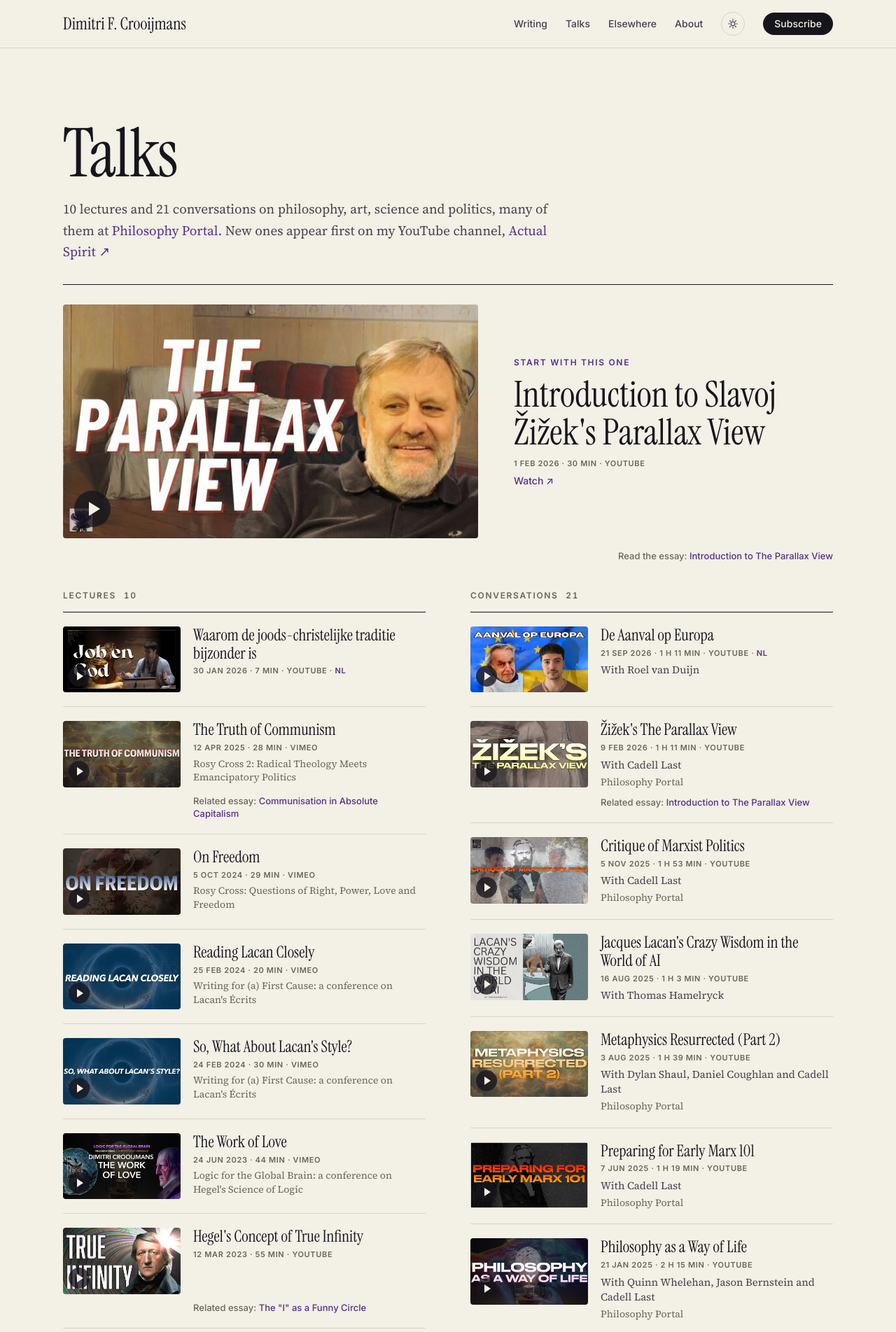
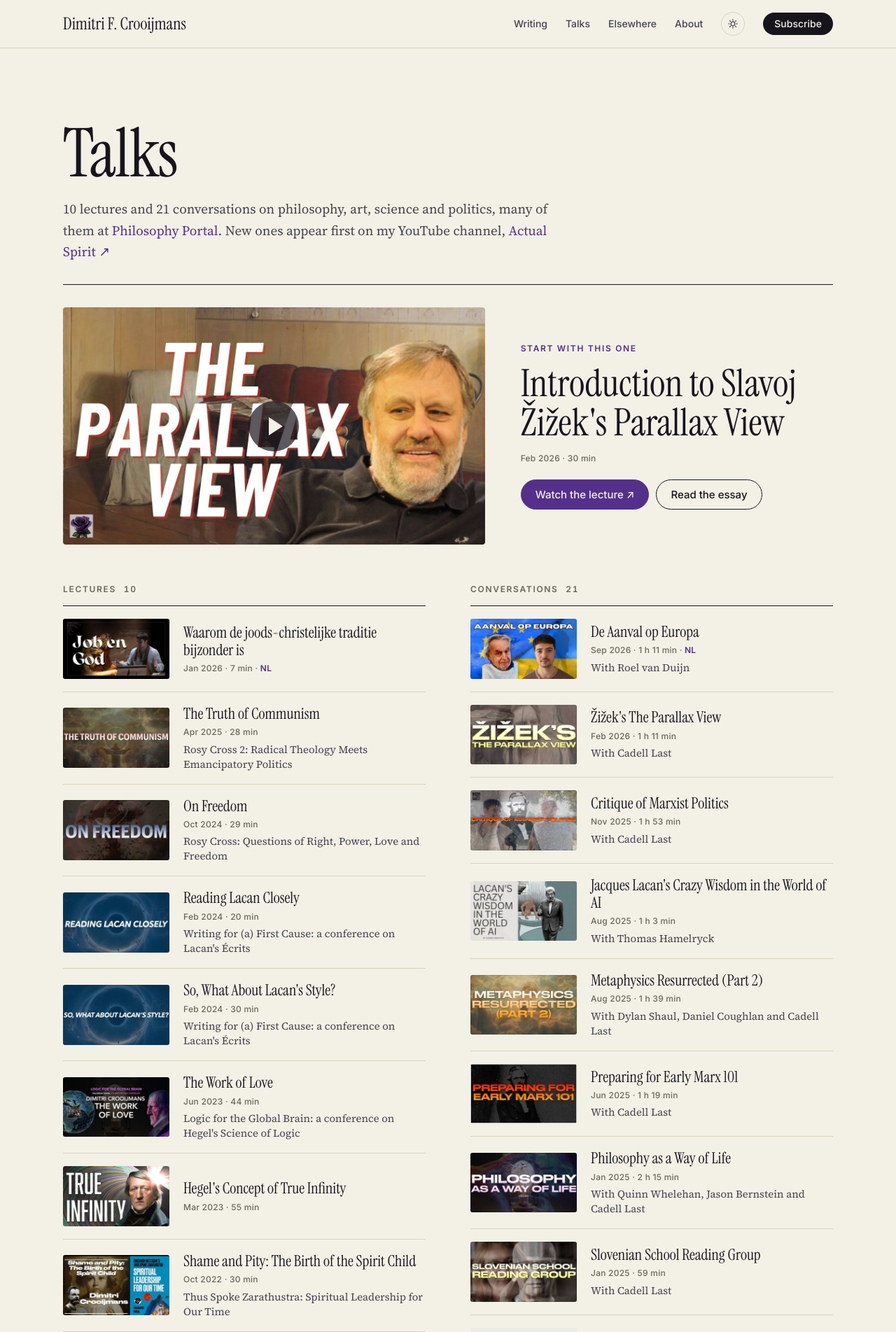
Before and after one commit to dialectmaterial/dialectmaterial.github.io, a Jekyll site: the page built from talks.html, in a window 1280 px wide. Shown: the top 1903 px of the page at 70% size. Built offline with Jekyll 4.4.1, drawn with Linux system fonts in a browser that asks for light colours; some of the changed text lies outside the part shown.

Commit message:
Talks: calmer list
- Each video: thumbnail, title, one line of date and length, one line of who or where
- No platform labels, host lines, related-essay lines or play badges in the lists
- Featured talk: sharper image, Watch and Read the essay buttons

Co-Authored-By: Claude Opus 5.5 <noreply@anthropic.com>

```diff
--- a/_includes/talk-list.html
+++ b/_includes/talk-list.html
@@ -4,14 +4,12 @@
   {%- if v.thumb == include.skip %}{% continue %}{% endif %}
   <li{% if v.lang %} lang="{{ v.lang }}"{% endif %}>
     <a class="talk" href="{{ v.url }}">
-      <span class="thumb"><img src="/assets/talks/{{ v.thumb }}.jpg" alt="" loading="lazy" width="640" height="360"><span class="play" aria-hidden="true"></span></span>
+      <img src="/assets/talks/{{ v.thumb }}.jpg" alt="" loading="lazy" width="640" height="360">
       <span class="body">
         <span class="t">{{ v.title }}</span>
         {% include talk-meta.html v=v %}
       </span>
     </a>
-    {%- if v.essay %}{% assign eu = "/articles/" | append: v.essay | append: "/" %}{% assign e = site.posts | where: "url", eu | first %}{% if e %}
-    <p class="talk-essay" lang="en">Related essay: <a href="{{ e.url }}">{{ e.title }}</a></p>{% endif %}{% endif %}
   </li>
   {%- endfor %}
 </ol>
--- a/_includes/talk-meta.html
+++ b/_includes/talk-meta.html
@@ -1,6 +1,4 @@
 {%- assign v = include.v -%}
-{%- if v.url contains "vimeo.com" %}{% assign where = "Vimeo" %}{% else %}{% assign where = "YouTube" %}{% endif -%}
 {%- if v.minutes >= 60 %}{% assign h = v.minutes | divided_by: 60 %}{% assign m = v.minutes | modulo: 60 %}{% capture len %}{{ h }} h {{ m }} min{% endcapture %}{% else %}{% capture len %}{{ v.minutes }} min{% endcapture %}{% endif -%}
-<span class="meta">{{ v.date | date: "%-d %b %Y" }}{% if v.minutes %} · {{ len }}{% endif %} · {{ where }}{% if v.lang == "nl" %} · <b>NL</b>{% endif %}</span>
-{% if v.with %}<span class="s">With {{ v.with }}</span>{% endif %}
-{% if v.event %}<span class="s ev">{{ v.event }}</span>{% elsif v.channel == "Philosophy Portal" %}<span class="s ev">Philosophy Portal</span>{% endif %}
+<span class="meta">{{ v.date | date: "%b %Y" }}{% if v.minutes %} · {{ len }}{% endif %}{% if v.lang == "nl" %} · <b>NL</b>{% endif %}</span>
+{% if v.with %}<span class="s">With {{ v.with }}</span>{% elsif v.event %}<span class="s">{{ v.event }}</span>{% endif %}
--- a/assets/style.css
+++ b/assets/style.css
@@ -277,46 +277,43 @@ iframe.spotify { display: block; width: 100%; border: 0; border-radius: 12px; }
 .talks-head h1 { font-size: clamp(56px, 8vw, 96px); }
 .talks-head p { margin: 0; max-width: 38em; color: var(--ink-2); font-size: 19px; }
 .talks-head a { color: var(--accent); text-decoration: none; }
-.thumb { position: relative; display: block; }
-.thumb img { width: 100%; aspect-ratio: 16 / 9; object-fit: cover; border-radius: 4px; }
-.play { position: absolute; left: 8px; bottom: 8px; width: 30px; height: 30px; border-radius: 50%;
-  background: rgba(23, 21, 28, .78); transition: background .15s; }
-.play::after { content: ""; position: absolute; left: 12px; top: 9px; border-style: solid; border-width: 6px 0 6px 9px;
+
+.talk-featured { display: grid; grid-template-columns: minmax(0, 1.35fr) minmax(0, 1fr); gap: clamp(24px, 4vw, 56px); align-items: center;
+  padding: 32px 0 56px; border-top: 1px solid var(--ink); }
+.talk-featured .thumb { position: relative; display: block; }
+.talk-featured img { width: 100%; aspect-ratio: 16 / 9; object-fit: cover; border-radius: 4px; }
+.talk-featured .play { position: absolute; left: 50%; top: 50%; width: 72px; height: 72px; margin: -36px 0 0 -36px; border-radius: 50%;
+  background: rgba(23, 21, 28, .7); transition: background .15s, transform .15s; }
+.talk-featured .play::after { content: ""; position: absolute; left: 29px; top: 23px; border-style: solid; border-width: 13px 0 13px 20px;
   border-color: transparent transparent transparent #f3f0e6; }
-a:hover .play { background: var(--accent); }
-
-.talk-featured { display: grid; grid-template-columns: minmax(0, 1.3fr) minmax(0, 1fr); gap: clamp(24px, 4vw, 56px); align-items: center;
-  padding: 28px 0 40px; border-top: 1px solid var(--ink); margin-bottom: 24px; text-decoration: none; }
-.talk-featured .play { left: 16px; bottom: 16px; width: 52px; height: 52px; }
-.talk-featured .play::after { left: 21px; top: 16px; border-width: 10px 0 10px 16px; }
-.talk-featured .body { display: grid; gap: 10px; }
-.talk-featured .t { font: 400 clamp(34px, 4vw, 52px)/1.05 var(--display); }
-.talk-featured:hover .t { color: var(--accent); }
-.talk-featured .s { color: var(--ink-2); font-size: 17px; }
+.talk-featured .thumb:hover .play { background: var(--accent); transform: scale(1.05); }
+.talk-featured .body { display: grid; gap: 14px; }
+.talk-featured .kicker { margin: 0; }
+.talk-featured h2 { margin: 0; font: 400 clamp(36px, 4.2vw, 56px)/1.04 var(--display); }
+.talk-featured h2 a { text-decoration: none; }
+.talk-featured h2 a:hover { color: var(--accent); }
+.talk-facts { margin: 0; display: grid; gap: 4px; }
+.talk-featured .actions { margin: 8px 0 0; }
 
 .talk-columns { display: grid; grid-template-columns: repeat(2, minmax(0, 1fr)); gap: clamp(32px, 5vw, 72px); align-items: start; }
 .talks-sub { padding-bottom: 14px; border-bottom: 1px solid var(--ink); }
 .talks-sub span { color: var(--muted); margin-left: 6px; font-variant-numeric: tabular-nums; }
 .talk-list { list-style: none; margin: 0; padding: 0; }
-.talk-list > li { padding: 20px 0; border-bottom: 1px solid var(--rule); }
-.talk { display: grid; grid-template-columns: 168px minmax(0, 1fr); gap: 18px; align-items: start; text-decoration: none; }
-.talk .body { display: grid; gap: 5px; min-width: 0; }
-.talk .t { font: 400 23px/1.12 var(--display); }
+.talk-list > li + li { border-top: 1px solid var(--rule); }
+.talk { display: grid; grid-template-columns: 152px minmax(0, 1fr); gap: 20px; align-items: center; padding: 18px 0; text-decoration: none; }
+.talk img { width: 100%; aspect-ratio: 16 / 9; object-fit: cover; border-radius: 3px; transition: opacity .15s; }
+.talk:hover img { opacity: .85; }
+.talk .body { display: grid; gap: 6px; min-width: 0; }
+.talk .t { font: 400 22px/1.15 var(--display); }
 .talk:hover .t { color: var(--accent); }
-.talk .meta, .talk-featured .meta { font-size: 11px; letter-spacing: .06em; }
+.talk .meta, .talk-featured .meta { font: 500 12px/1.3 var(--sans); letter-spacing: .02em; text-transform: none; color: var(--muted); }
 .talk .meta b, .talk-featured .meta b { color: var(--accent); font-weight: 600; }
-.talk .s { color: var(--ink-2); font-size: 15px; line-height: 1.4; }
-.talk .s.ev, .talk-featured .s.ev { color: var(--muted); font-size: 14px; }
-.talk-essay { margin: 10px 0 0 186px; font: 500 13px/1.4 var(--sans); color: var(--muted); }
-.talk-essay a { color: var(--accent); text-decoration: none; }
-.featured-essay { margin: -48px 0 40px; text-align: right; }
-@media (max-width: 760px) { .featured-essay { margin: -24px 0 32px; text-align: left; } }
+.talk .s, .talk-featured .s { color: var(--ink-2); font-size: 15px; line-height: 1.4; }
 @media (max-width: 1000px) { .talk-columns { grid-template-columns: 1fr; } }
-@media (max-width: 760px) { .talk-featured { grid-template-columns: 1fr; } }
+@media (max-width: 760px) { .talk-featured { grid-template-columns: 1fr; padding-bottom: 40px; } }
 @media (max-width: 520px) {
-  .talk { grid-template-columns: 120px minmax(0, 1fr); gap: 14px; }
-  .talk .t { font-size: 20px; }
-  .talk-essay { margin-left: 134px; }
+  .talk { grid-template-columns: 112px minmax(0, 1fr); gap: 14px; }
+  .talk .t { font-size: 19px; }
 }
 .translation { margin: 18px 0 0; font: 500 14px/1.4 var(--sans); }
 .translation a { color: var(--accent); text-decoration: none; }
--- a/talks.html
+++ b/talks.html
@@ -14,16 +14,16 @@ description: Lectures and conversations by Dimitri F. Crooijmans on Hegel, Lacan
   </header>
 
   {% if featured %}
-  <a class="talk-featured" href="{{ featured.url }}">
-    <span class="thumb"><img src="/assets/talks/{{ featured.thumb }}.jpg" alt="" width="640" height="360"><span class="play" aria-hidden="true"></span></span>
-    <span class="body">
-      <span class="kicker">Start with this one</span>
-      <span class="t">{{ featured.title }}</span>
-      {% include talk-meta.html v=featured %}
-      <span class="more">Watch ↗</span>
-    </span>
-  </a>
-  {% if featured.essay %}{% assign eu = "/articles/" | append: featured.essay | append: "/" %}{% assign e = site.posts | where: "url", eu | first %}{% if e %}<p class="talk-essay featured-essay">Read the essay: <a href="{{ e.url }}">{{ e.title }}</a></p>{% endif %}{% endif %}
+  {% if featured.essay %}{% assign eu = "/articles/" | append: featured.essay | append: "/" %}{% assign fe = site.posts | where: "url", eu | first %}{% endif %}
+  <div class="talk-featured">
+    <a class="thumb" href="{{ featured.url }}"><img src="/assets/talks/{{ featured.thumb }}-large.jpg" alt="" width="1280" height="720"><span class="play" aria-hidden="true"></span></a>
+    <div class="body">
+      <p class="kicker">Start with this one</p>
+      <h2><a href="{{ featured.url }}">{{ featured.title }}</a></h2>
+      <p class="talk-facts">{% include talk-meta.html v=featured %}</p>
+      <p class="actions"><a class="btn" href="{{ featured.url }}">Watch the lecture ↗</a>{% if fe %}<a class="btn ghost" href="{{ fe.url }}">Read the essay</a>{% endif %}</p>
+    </div>
+  </div>
   {% endif %}
 
   <div class="talk-columns">
```
Also changed, not shown: assets/talks/youtube-Cv43D6GqJds-large.jpg (added).
